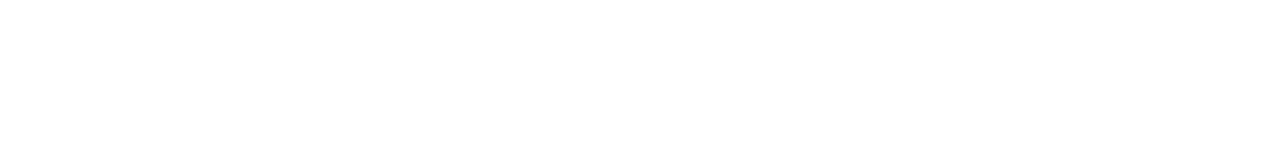
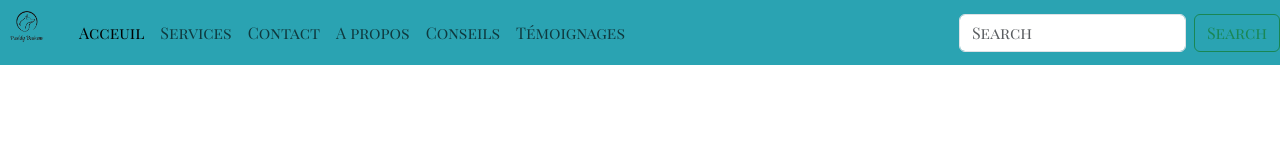
Before and after one commit to yap0ck/comportementalisteCanin, a plain HTML site: page apropos.html in a window 1280 px wide. Drawn offline with nearby package versions, Linux system fonts and the light colour scheme.

Commit message:
ajout navbar toute les pages

```diff
--- a/apropos.html
+++ b/apropos.html
@@ -0,0 +1,48 @@
+<!DOCTYPE html>
+<html lang="en">
+<head>
+    <meta charset="UTF-8">
+    <meta name="viewport" content="width=device-width, initial-scale=1.0">
+    <title>Document</title>
+    <link href="https://cdn.jsdelivr.net/npm/bootstrap@5.3.1/dist/css/bootstrap.min.css" rel="stylesheet" integrity="sha384-4bw+/aepP/YC94hEpVNVgiZdgIC5+VKNBQNGCHeKRQN+PtmoHDEXuppvnDJzQIu9" crossorigin="anonymous">
+    <link rel="stylesheet" href="assets/Style/navbar.css">
+    <link rel="stylesheet" href="assets/Style/global.css">
+</head>
+<body>
+<nav class="navbar navbar-expand-lg bg-body-tertiary">
+    <div class="container-fluid">
+        <a class="navbar-brand mb-0 h1S"><img src="assets/images/Logo.png" alt="Menu" width="55vh" height="55vh"></a>
+        <button class="navbar-toggler" type="button" data-bs-toggle="collapse" data-bs-target="#navbarSupportedContent" aria-controls="navbarSupportedContent" aria-expanded="false" aria-label="Toggle navigation">
+            <span class="navbar-toggler-icon"></span>
+        </button>
+        <div class="collapse navbar-collapse" id="navbarSupportedContent">
+            <ul class="navbar-nav me-auto mb-2 mb-lg-0">
+                <li class="nav-item">
+                    <a class="nav-link active" aria-current="page" href="index.html">Acceuil</a>
+                </li>
+                <li class="nav-item">
+                    <a class="nav-link" href="services.html">Services</a>
+                </li>
+                <li class="nav-item">
+                    <a class="nav-link" href="contact.html">Contact</a>
+                </li>
+                <li class="nav-item">
+                    <a class="nav-link" href="apropos.html">A propos</a>
+                </li>
+                <li class="nav-item">
+                    <a class="nav-link" href="conseils.html">Conseils</a>
+                </li>
+                <li class="nav-item">
+                    <a class="nav-link" href="temoignage.html">Témoignages</a>
+                </li>
+            </ul>
+            <form class="d-flex" role="search">
+                <input class="form-control me-2" type="search" placeholder="Search" aria-label="Search">
+                <button class="btn btn-outline-success" type="submit">Search</button>
+            </form>
+        </div>
+    </div>
+</nav>
+    <script src="https://cdn.jsdelivr.net/npm/bootstrap@5.3.1/dist/js/bootstrap.bundle.min.js" integrity="sha384-HwwvtgBNo3bZJJLYd8oVXjrBZt8cqVSpeBNS5n7C8IVInixGAoxmnlMuBnhbgrkm" crossorigin="anonymous"></script>
+</body>
+</html>
--- a/assets/Style/navbar.css
+++ b/assets/Style/navbar.css
@@ -1,3 +1,8 @@
+@font-face {
+    font-family: 'playfairRegular';
+    src: url('../Font/PlayfairDisplaySC-Regular.ttf');
+}
+
 .container-fluid{
     background-color: #2AA3B2;
     padding: 0;
@@ -9,4 +14,5 @@
 .navbar{
     padding: 0;
     height: 5%;
+    font-family: 'playfairRegular', serif;
 }
```
Also changed, not shown: contact.html (+48 -0 lines), index.html (renamed from index2.html, +6 -6 lines), services.html (added, +48 -0 lines), temoignage.html (added, +48 -0 lines), Services.html (deleted), témoignage.html (deleted).
